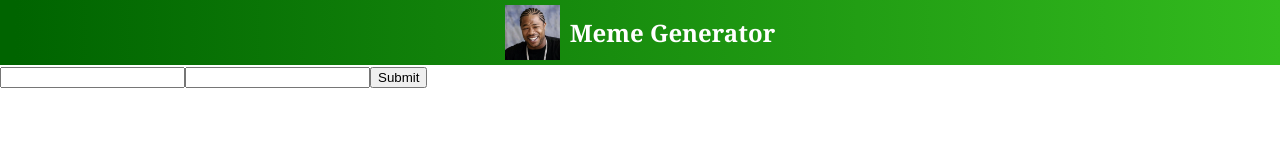
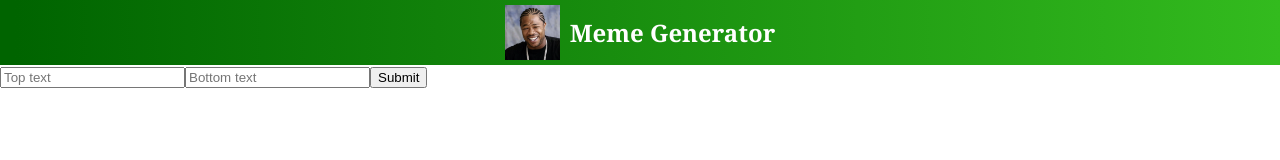
Before and after one commit to abnercabrera28/Meme-Generator, a React (Create React App) app: page / in a window 1280 px wide. Shown: the top 160 px of the page. Built offline with nearby package versions, Linux system fonts and the light colour scheme.

Commit message:
add class names and placeholders to form

```diff
--- a/src/components/Meme.js
+++ b/src/components/Meme.js
@@ -3,10 +3,20 @@ import React from "react";
 const Meme = () => {
     return (
         <div>
-            <form>
-                <input />
-                <input />
-                <button>Submit</button>
+            <form className="form">
+                <input
+                    placeholder="Top text"
+                    className="form-input"
+                />
+                <input
+                    placeholder="Bottom text"
+                    className="form-input"
+                />
+                <button
+                    className="form-button"
+                >
+                    Submit
+                </button>
             </form>
 
         </div>
```
